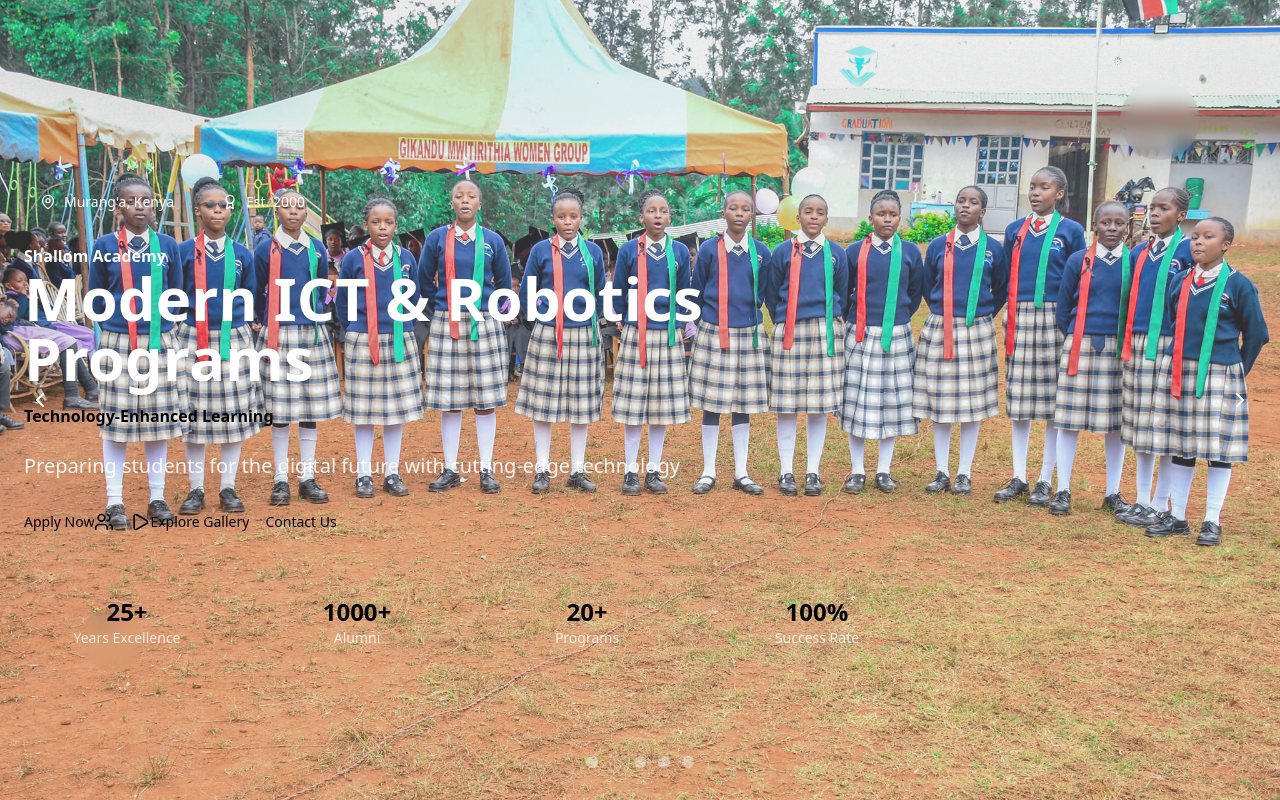
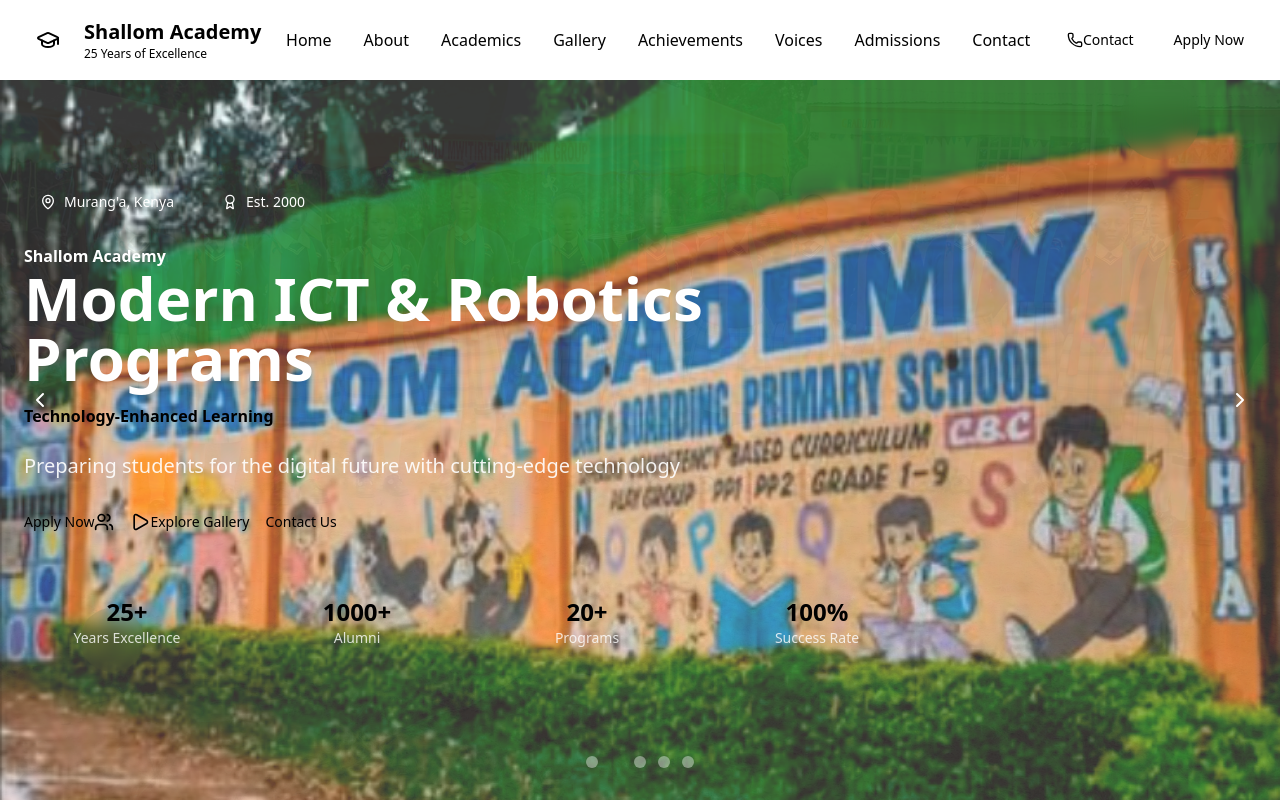
Before and after one commit to mugambilewis/shallom-academy, a React (Vite) app: page / in a window 1280 px wide. Built offline with nearby package versions, Linux system fonts and the light colour scheme.

Commit message:
Updated Navbar and the project is now running well

```diff
--- a/src/components/Hero.jsx
+++ b/src/components/Hero.jsx
@@ -11,25 +11,25 @@
 description: "World-class facilities and holistic education in the heart of Murang'a"
 },
 {
-image: "/images/school-hero.jpg",
+image: "/images/school-hero7.jpg",
 title: "Modern ICT & Robotics Programs",
 subtitle: "Technology-Enhanced Learning",
 description: "Preparing students for the digital future with cutting-edge technology"
 },
 {
-image: "/images/school-hero.jpg",
+image: "/images/school-hero2.jpg",
 title: "World-Class Sports Facilities",
 subtitle: "Excellence in Athletics",
 description: "Swimming, football, athletics and more in our modern sports complex"
 },
 {
-image: "/images/school-hero.jpg",
+image: "/images/school-hero4.jpg",
 title: "Safe & Reliable Transport",
 subtitle: "Convenient School Routes",
 description: "Modern fleet ensuring safe transportation for all our students"
 },
 {
-image: "/images/school-hero.jpg",
+image: "/images/school-hero5.jpg",
 title: "Holistic Development",
 subtitle: "Academic & Sports Excellence",
 description: "Nurturing champions in academics, sports, and character"
--- /dev/null
+++ b/src/components/Navigation.jsx
@@ -0,0 +1,111 @@
+import { useState, useEffect } from "react";
+import { Button } from "./ui/button";
+import { Menu, X, GraduationCap, Phone } from "lucide-react";
+
+const navigationItems = [
+  { name: "Home", href: "#home" },
+  { name: "About", href: "#about" },
+  { name: "Academics", href: "#academics" },
+  { name: "Gallery", href: "#gallery" },
+  { name: "Achievements", href: "#achievements" },
+  { name: "Voices", href: "#voices" },
+  { name: "Admissions", href: "#admissions" },
+  { name: "Contact", href: "#contact" },
+];
+
+export default function Navigation() {
+  const [isOpen, setIsOpen] = useState(false);
+  const [isScrolled, setIsScrolled] = useState(false);
+
+  useEffect(() => {
+    const handleScroll = () => {
+      setIsScrolled(window.scrollY > 100);
+    };
+
+    window.addEventListener("scroll", handleScroll);
+    return () => window.removeEventListener("scroll", handleScroll);
+  }, []);
+
+  return (
+    <nav className={`fixed top-0 left-0 text-black right-0 z-50 transition-all duration-300 ${
+      isScrolled ? "glass-card shadow-lg" : "bg-white"
+    }`}>
+      <div className="container mx-auto px-6">
+        <div className="flex items-center justify-between h-20">
+          {/* Logo */}
+          <div className="flex items-center gap-3">
+            <div className="w-12 h-12 rounded-full gradient-accent flex items-center justify-center">
+              <GraduationCap className="w-6 h-6 text-navy" />
+            </div>
+            <div className="hidden sm:block">
+              <h1 className="text-xl font-display font-bold text-black">
+                Shallom Academy
+              </h1>
+              <p className="text-xs text-gold">25 Years of Excellence</p>
+            </div>
+          </div>
+
+          {/* Desktop Navigation */}
+          <div className="hidden lg:flex items-center gap-8">
+            {navigationItems.map((item) => (
+              <a
+                key={item.name}
+                href={item.href}
+                className="text-black hover:text-gold transition-colors font-medium"
+              >
+                {item.name}
+              </a>
+            ))}
+          </div>
+
+          {/* CTA Button */}
+          <div className="hidden lg:flex items-center gap-4">
+            <Button variant="outline-gold" size="sm">
+              <Phone className="w-4 h-4" />
+              Contact
+            </Button>
+            <Button variant="hero" size="sm">
+              Apply Now
+            </Button>
+          </div>
+
+          {/* Mobile Menu Button */}
+          <button
+            onClick={() => setIsOpen(!isOpen)}
+            className="lg:hidden glass-card p-2 text-white"
+            aria-label="Toggle menu"
+          >
+            {isOpen ? <X className="w-6 h-6" /> : <Menu className="w-6 h-6" />}
+          </button>
+        </div>
+
+        {/* Mobile Navigation */}
+        {isOpen && (
+          <div className="lg:hidden absolute top-full left-0 right-0 glass-card border-t border-white/10">
+            <div className="py-6 space-y-4">
+              {navigationItems.map((item) => (
+                <a
+                  key={item.name}
+                  href={item.href}
+                  className="block px-6 py-2 text-white/90 hover:text-gold transition-colors font-medium"
+                  onClick={() => setIsOpen(false)}
+                >
+                  {item.name}
+                </a>
+              ))}
+              <div className="px-6 pt-4 space-y-3">
+                <Button variant="outline-gold" size="sm" className="w-full">
+                  <Phone className="w-4 h-4" />
+                  Contact
+                </Button>
+                <Button variant="hero" size="sm" className="w-full">
+                  Apply Now
+                </Button>
+              </div>
+            </div>
+          </div>
+        )}
+      </div>
+    </nav>
+  );
+}
--- a/src/pages/Index.jsx
+++ b/src/pages/Index.jsx
@@ -1,11 +1,11 @@
-
+import Navigation from "../components/Navigation";
 import Hero from "../components/Hero";
 
 
 const Index = () => {
   return (
     <main className="min-h-screen">
-
+      <Navigation />
       <Hero />
 
     </main>
```
